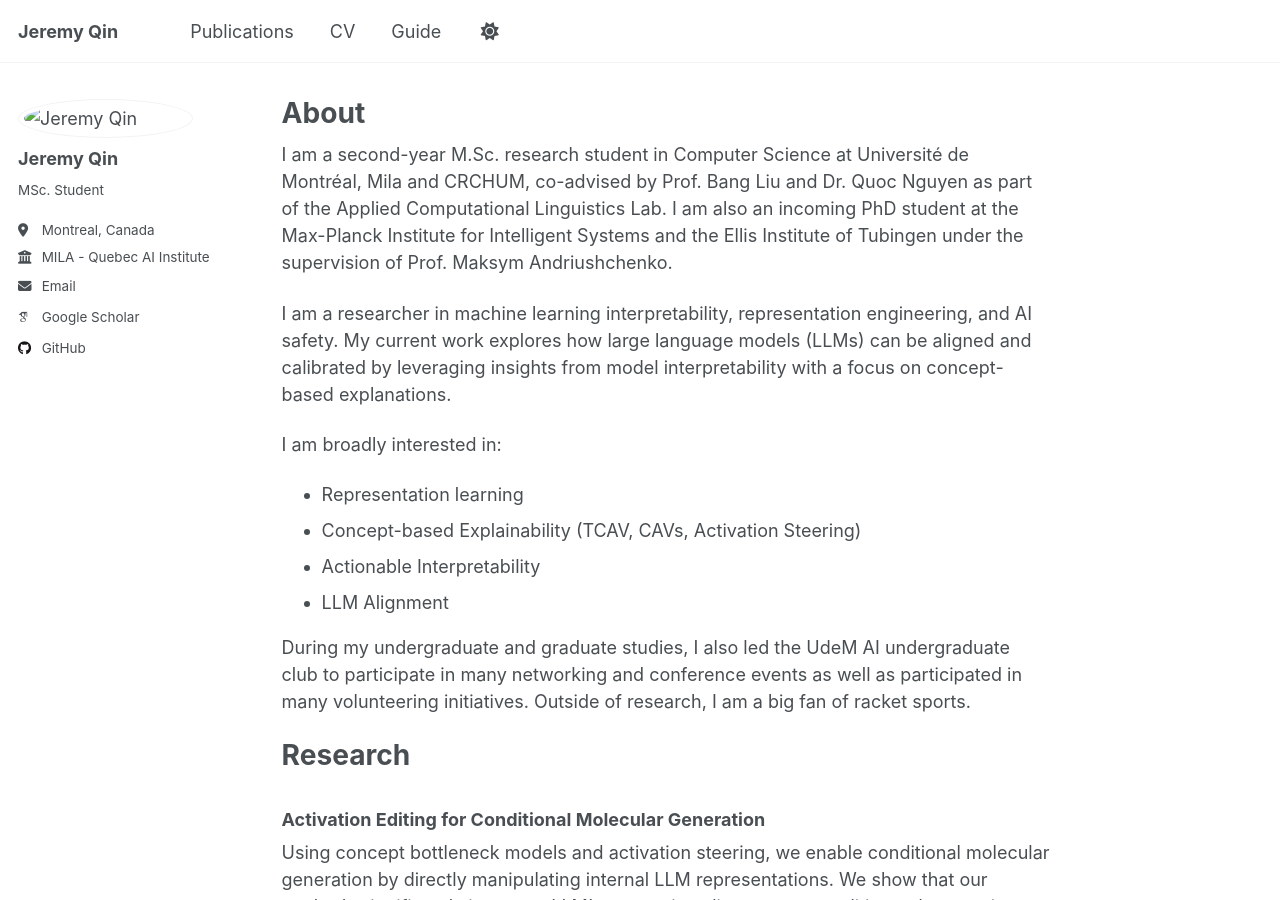
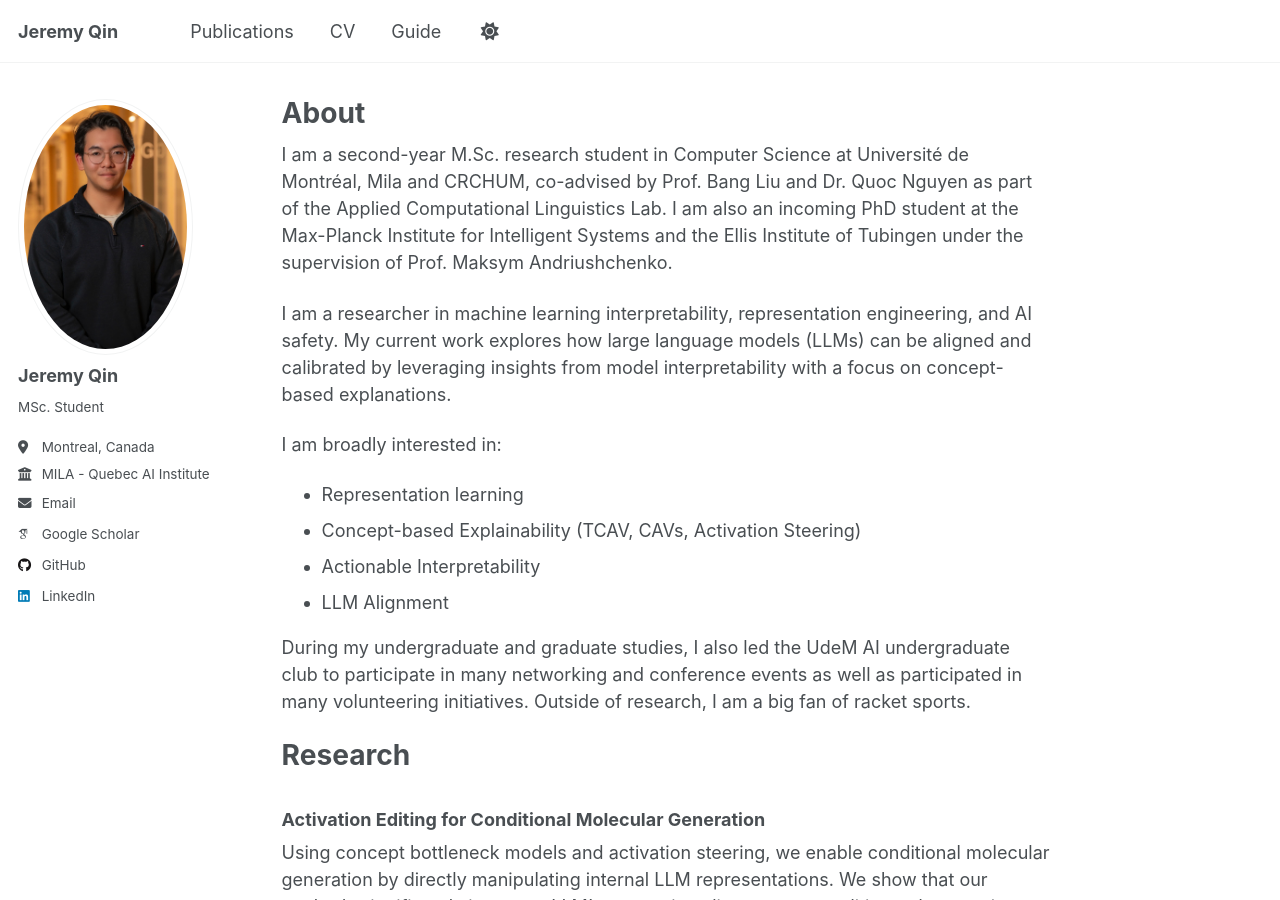
Before and after one commit to jeremy-qin/jeremy-qin.github.io, a Jekyll site: the page built from _pages/about.md, in a window 1280 px wide and 900 px high. Built offline with Jekyll 4.4.1, drawn with Linux system fonts in a browser that asks for light colours; some web fonts are replaced.

Commit message:
Update personal information in _config.yml

```diff
--- a/_config.yml
+++ b/_config.yml
@@ -13,16 +13,16 @@
 title_separator          : "-"
 name                     : &name "Jeremy Qin"
 description              : &description "ML Researcher"
-url                      : https://academicpages.github.io # the base hostname & protocol for your site e.g. "https://[your GitHub username].github.io" or if you already have some other page hosted on Github then use "https://[your GitHub username].github.io/[Your Repo Name]"
+url                      : https://jeremy-qin.github.io # the base hostname & protocol for your site e.g. "https://[your GitHub username].github.io" or if you already have some other page hosted on Github then use "https://[your GitHub username].github.io/[Your Repo Name]"
 baseurl                  : "" # the subpath of your site, e.g. "/blog"
-repository               : "academicpages/academicpages.github.io"
+repository               : "jeremy-qin.github.io"
 
 # Site Author - The following control what appear as part of the author content on the side bar.
 #               If a field is blank the icon and link will not appear, otherwise it will be shown.
 #               Additional customization can be done by editing /_includes/author-profile.html
 author:
   # Biographic information
-  avatar           : "images/myphoto.jpg"
+  avatar           : "myphoto.jpg"
   name             : "Jeremy Qin"
   pronouns         : # example: "she/her"
   bio              : "MSc. Student"
@@ -46,7 +46,7 @@
   bitbucket        : # Username - Update with your username on the site
   codepen          : # Username
   dribbble         : # Username
-  github           : "https://github.com/jeremy-qin"
+  github           : "jeremy-qin"
   kaggle           : # Username
   stackoverflow    : # User number or user number and name (i.e., use "1" or "1/jeff-atwood")
 
@@ -60,7 +60,7 @@
   keybase          : # Username
   instagram        : # Username
   lastfm           : # Username
-  linkedin         : # Username
+  linkedin         : "jeremy-qin-280a82180"
   mastodon         : # URL
   medium           : # URL
   pinterest        : # Username
```
